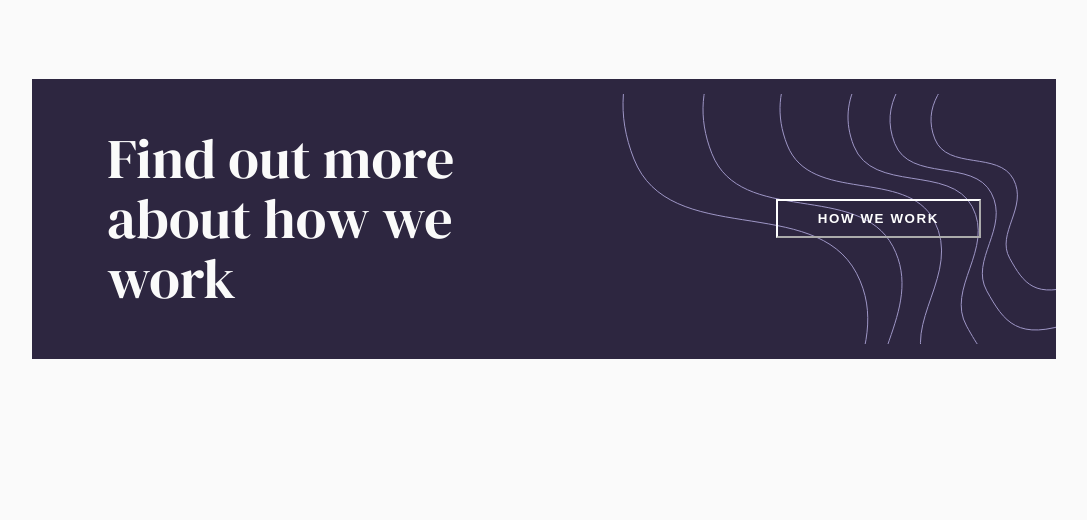
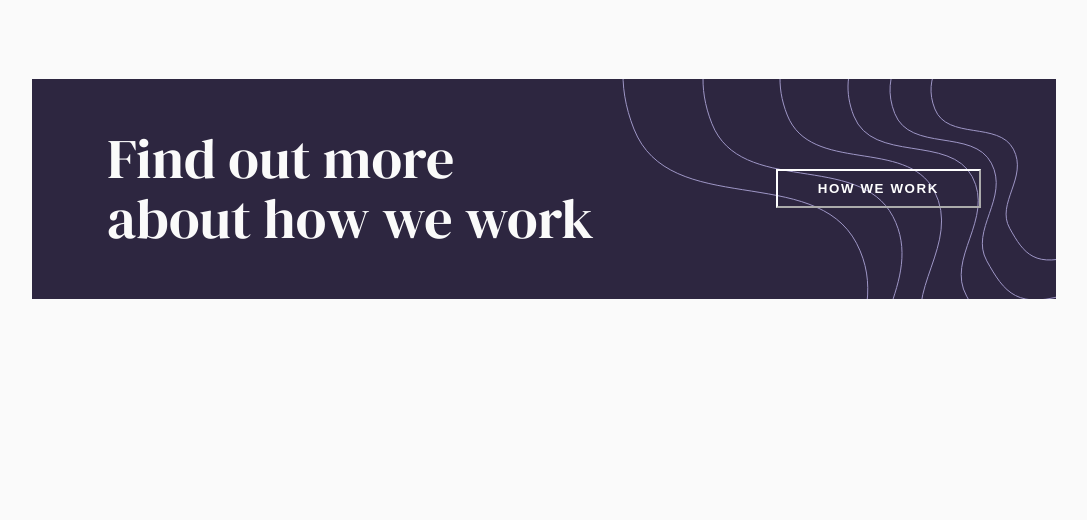
Before and after one commit to Belgacem-Dahmen/insure-landing-page-master, a plain HTML site: page index.html in a window 1280 px wide. Shown: the part 1640-2160 px from the top of the page, without its empty margins (96-1183 px from the left). Drawn offline with Linux system fonts and the light colour scheme.

Commit message:
updating limit ch on about__text

```diff
--- a/style.css
+++ b/style.css
@@ -454,7 +454,7 @@ nav {
     .about__text {
         font-size: 3.5rem;
         font-family: var(--heading-font-family);
-        max-width: 50%;
+        max-width: 17.5ch;
         line-height: 3.75rem;
     }
 
```
